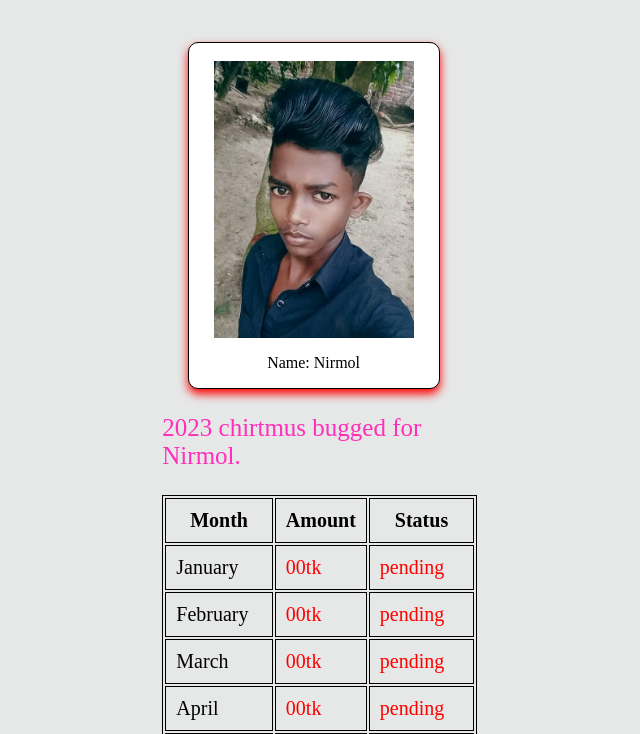
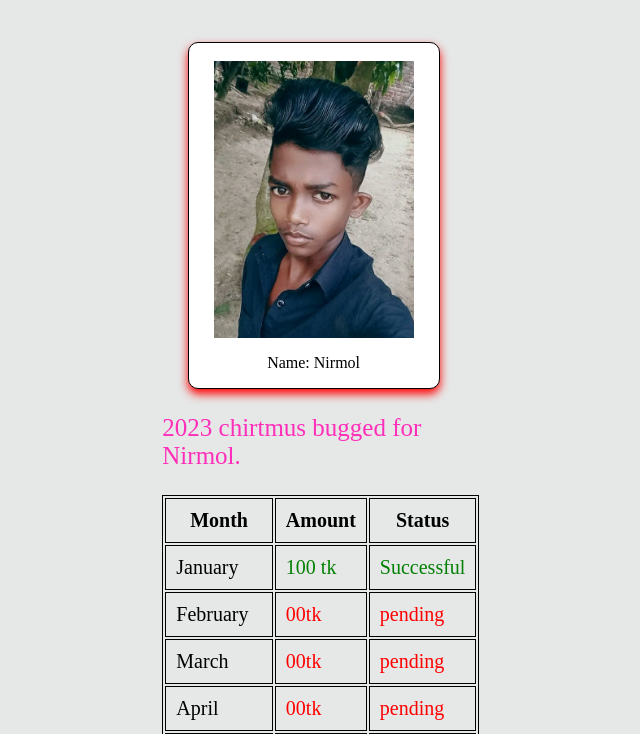
Before and after one commit to SujonMardi/mahalipara.github.io, a plain HTML site: page profile/nirmol.html in a window 1280 px wide. Shown: the part 66-800 px from the top of the page, without its empty margins (326-966 px from the left). Drawn offline with Linux system fonts and the light colour scheme.

Commit message:
Update nirmol.html

```diff
--- a/profile/nirmol.html
+++ b/profile/nirmol.html
@@ -21,8 +21,8 @@
                 </tr>
                 <tr>
                   <td>January</td>
-                  <td><font color="red">00tk</font></td>
-                  <td><font color="red">pending</font></td>
+                  <td><font color="green">100 tk</font></td>
+                  <td><font color="green">Successful</font></td>
                 </tr>
                 <tr>
                     <td>February</td>
```
